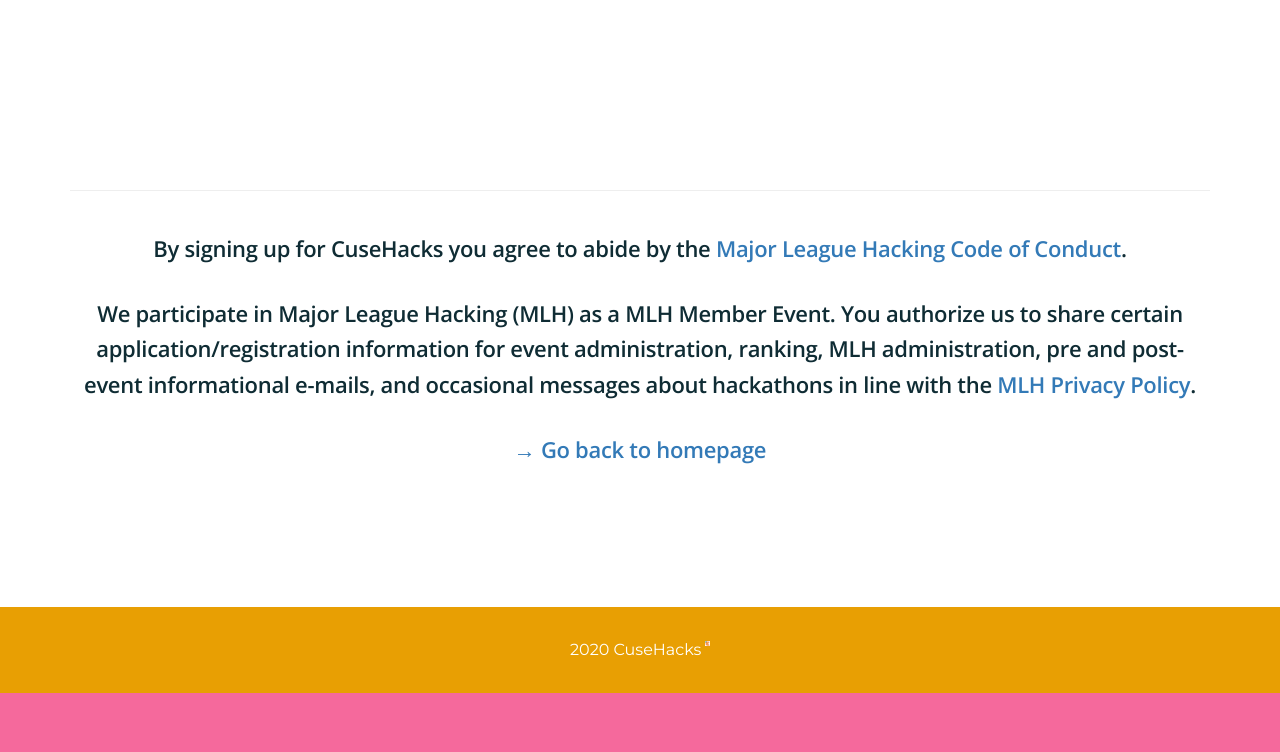
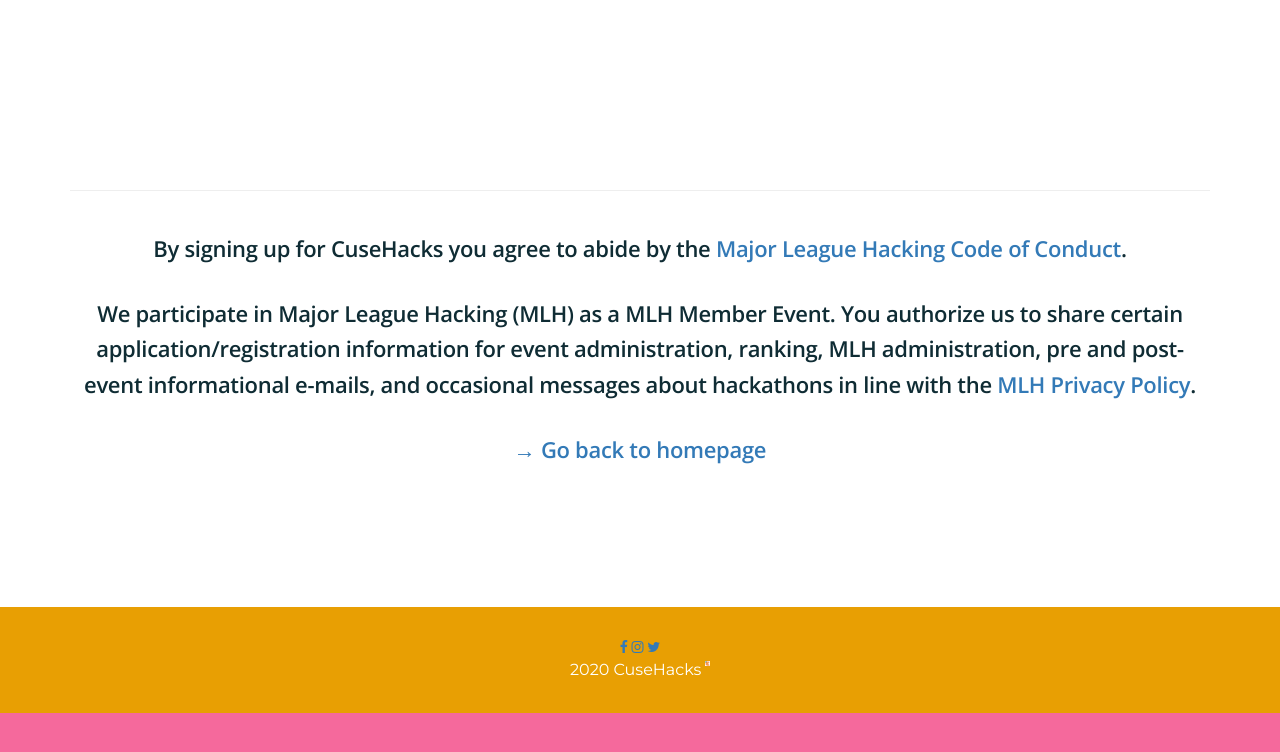
Before and after one commit to innovateorange/cusehacks, a Jekyll site: the page built from success.html, in a window 1280 px wide. Shown: the top 752 px of the page. Built offline with Jekyll 4.4.1, drawn with Linux system fonts in a browser that asks for light colours; nearby versions of some CDN libraries.

Commit message:
updated footer

```diff
--- a/_layouts/default.html
+++ b/_layouts/default.html
@@ -9,6 +9,11 @@
 
     <section class="footer">
       <div class="container text-center">
+        {% for item in site.social %}
+          <a target="_blank" class="social__icon" href="{{ item.href }}">
+            <i class="{{ item.icon }}" aria-hidden="true"></i>
+          </a>
+        {% endfor %}
         <h3>{{ site.event.year }} {{ site.event.name }} <img src="{{ site.image.slice }}" alt="" height=5px></h3>
       </div>
     </section>
```
